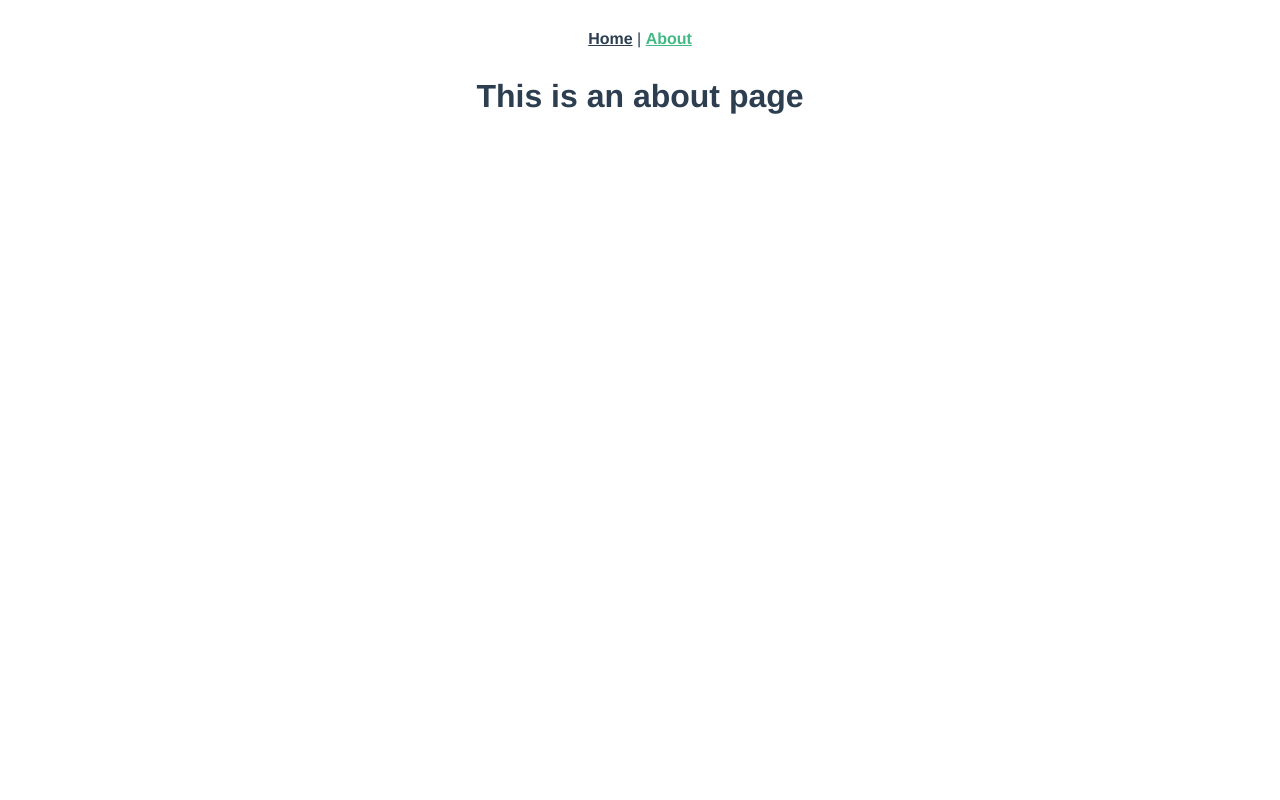
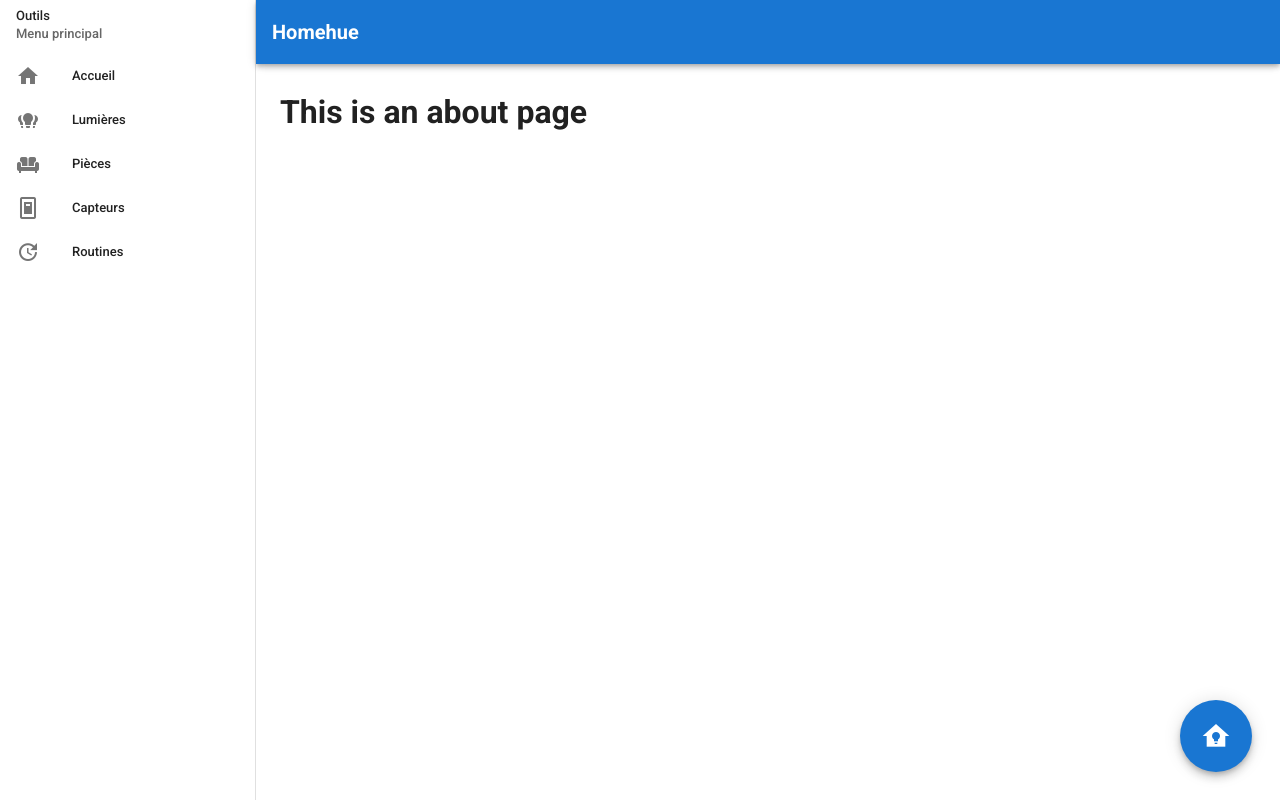
Before and after one commit to Ibi-A/homehue-frontend, a Vue app: page /about in a window 1280 px wide. Built offline with nearby package versions, Linux system fonts and the light colour scheme.

Commit message:
installed Vuetify + started to set the global layout

```diff
--- a/package.json
+++ b/package.json
@@ -23,7 +23,10 @@
     "babel-eslint": "^10.1.0",
     "eslint": "^6.7.2",
     "eslint-plugin-vue": "^6.2.2",
+    "sass": "^1.19.0",
+    "sass-loader": "^8.0.0",
     "vue-cli-plugin-vuetify": "~2.0.5",
-    "vue-template-compiler": "^2.6.11"
+    "vue-template-compiler": "^2.6.11",
+    "vuetify-loader": "^1.3.0"
   }
 }
--- a/public/index.html
+++ b/public/index.html
@@ -5,8 +5,9 @@
     <meta http-equiv="X-UA-Compatible" content="IE=edge">
     <meta name="viewport" content="width=device-width,initial-scale=1.0">
     <link rel="icon" href="<%= BASE_URL %>favicon.ico">
-    <link href='https://fonts.googleapis.com/css?family=Roboto:100,300,400,500,700,900|Material+Icons' rel="stylesheet">
     <title><%= htmlWebpackPlugin.options.title %></title>
+    <link rel="stylesheet" href="https://fonts.googleapis.com/css?family=Roboto:100,300,400,500,700,900">
+    <link rel="stylesheet" href="https://cdn.jsdelivr.net/npm/@mdi/font@latest/css/materialdesignicons.min.css">
   </head>
   <body>
     <noscript>
--- a/src/App.vue
+++ b/src/App.vue
@@ -1,32 +1,89 @@
 <template>
-  <div id="app">
-    <div id="nav">
-      <router-link to="/">Home</router-link> |
-      <router-link to="/about">About</router-link>
-    </div>
-    <router-view/>
-  </div>
+  <v-app>
+    <v-app-bar app color="primary" dark>
+      <v-toolbar-title>
+        <strong>Homehue</strong>
+      </v-toolbar-title>
+    </v-app-bar>
+
+    <v-content>
+      <router-view class='pa-6'/>
+    </v-content>
+
+    <v-navigation-drawer app absolute>
+      <v-list dense nav class="py-0">
+        <v-list-item>
+          <v-list-item-content>
+            <v-list-item-title>Outils</v-list-item-title>
+            <v-list-item-subtitle>Menu principal</v-list-item-subtitle>
+            <v-divider></v-divider>
+          </v-list-item-content>
+        </v-list-item>
+
+        <v-list-item link>
+          <v-list-item-icon>
+            <v-icon>mdi-home</v-icon>
+          </v-list-item-icon>
+
+          <v-list-item-content>
+            <v-list-item-title>Accueil</v-list-item-title>
+          </v-list-item-content>
+        </v-list-item>
+
+        <v-list-item link>
+          <v-list-item-icon>
+            <v-icon>mdi-lightbulb-group</v-icon>
+          </v-list-item-icon>
+
+          <v-list-item-content>
+            <v-list-item-title>Lumières</v-list-item-title>
+          </v-list-item-content>
+        </v-list-item>
+
+        <v-list-item link>
+          <v-list-item-icon>
+            <v-icon>mdi-sofa</v-icon>
+          </v-list-item-icon>
+
+          <v-list-item-content>
+            <v-list-item-title>Pièces</v-list-item-title>
+          </v-list-item-content>
+        </v-list-item>
+
+        <v-list-item link>
+          <v-list-item-icon>
+            <v-icon>mdi-light-switch</v-icon>
+          </v-list-item-icon>
+
+          <v-list-item-content>
+            <v-list-item-title>Capteurs</v-list-item-title>
+          </v-list-item-content>
+        </v-list-item>
+
+        <v-list-item link>
+          <v-list-item-icon>
+            <v-icon>mdi-update</v-icon>
+          </v-list-item-icon>
+
+          <v-list-item-content>
+            <v-list-item-title>Routines</v-list-item-title>
+          </v-list-item-content>
+        </v-list-item>
+      </v-list>
+    </v-navigation-drawer>
+
+    <v-btn color="primary" class='ma-3' dark x-large fixed bottom right fab>
+      <v-icon>mdi-home-lightbulb</v-icon>
+    </v-btn>
+  </v-app>
 </template>
 
-<style>
-#app {
-  font-family: Avenir, Helvetica, Arial, sans-serif;
-  -webkit-font-smoothing: antialiased;
-  -moz-osx-font-smoothing: grayscale;
-  text-align: center;
-  color: #2c3e50;
-}
+<script>
+export default {
+  name: "App",
 
-#nav {
-  padding: 30px;
-}
+  components: {},
 
-#nav a {
-  font-weight: bold;
-  color: #2c3e50;
-}
-
-#nav a.router-link-exact-active {
-  color: #42b983;
-}
-</style>
+  data: () => ({})
+};
+</script>
--- a/src/components/HelloWorld.vue
+++ /dev/null
@@ -1,60 +0,0 @@
-<template>
-  <div class="hello">
-    <h1>{{ msg }}</h1>
-    <p>
-      For a guide and recipes on how to configure / customize this project,<br>
-      check out the
-      <a href="https://cli.vuejs.org" target="_blank" rel="noopener">vue-cli documentation</a>.
-    </p>
-    <h3>Installed CLI Plugins</h3>
-    <ul>
-      <li><a href="https://github.com/vuejs/vue-cli/tree/dev/packages/%40vue/cli-plugin-babel" target="_blank" rel="noopener">babel</a></li>
-      <li><a href="https://github.com/vuejs/vue-cli/tree/dev/packages/%40vue/cli-plugin-router" target="_blank" rel="noopener">router</a></li>
-      <li><a href="https://github.com/vuejs/vue-cli/tree/dev/packages/%40vue/cli-plugin-vuex" target="_blank" rel="noopener">vuex</a></li>
-      <li><a href="https://github.com/vuejs/vue-cli/tree/dev/packages/%40vue/cli-plugin-eslint" target="_blank" rel="noopener">eslint</a></li>
-    </ul>
-    <h3>Essential Links</h3>
-    <ul>
-      <li><a href="https://vuejs.org" target="_blank" rel="noopener">Core Docs</a></li>
-      <li><a href="https://forum.vuejs.org" target="_blank" rel="noopener">Forum</a></li>
-      <li><a href="https://chat.vuejs.org" target="_blank" rel="noopener">Community Chat</a></li>
-      <li><a href="https://twitter.com/vuejs" target="_blank" rel="noopener">Twitter</a></li>
-      <li><a href="https://news.vuejs.org" target="_blank" rel="noopener">News</a></li>
-    </ul>
-    <h3>Ecosystem</h3>
-    <ul>
-      <li><a href="https://router.vuejs.org" target="_blank" rel="noopener">vue-router</a></li>
-      <li><a href="https://vuex.vuejs.org" target="_blank" rel="noopener">vuex</a></li>
-      <li><a href="https://github.com/vuejs/vue-devtools#vue-devtools" target="_blank" rel="noopener">vue-devtools</a></li>
-      <li><a href="https://vue-loader.vuejs.org" target="_blank" rel="noopener">vue-loader</a></li>
-      <li><a href="https://github.com/vuejs/awesome-vue" target="_blank" rel="noopener">awesome-vue</a></li>
-    </ul>
-  </div>
-</template>
-
-<script>
-export default {
-  name: 'HelloWorld',
-  props: {
-    msg: String
-  }
-}
-</script>
-
-<!-- Add "scoped" attribute to limit CSS to this component only -->
-<style scoped>
-h3 {
-  margin: 40px 0 0;
-}
-ul {
-  list-style-type: none;
-  padding: 0;
-}
-li {
-  display: inline-block;
-  margin: 0 10px;
-}
-a {
-  color: #42b983;
-}
-</style>
--- a/src/main.js
+++ b/src/main.js
@@ -4,6 +4,7 @@ import App from './App.vue'
 import router from './router'
 import store from './store'
 import 'vuetify/dist/vuetify.min.css'
+import vuetify from './plugins/vuetify';
 
 Vue.use(Vuetify)
 
@@ -12,5 +13,6 @@ Vue.config.productionTip = false
 new Vue({
   router,
   store,
+  vuetify,
   render: h => h(App)
 }).$mount('#app')
--- /dev/null
+++ b/src/plugins/vuetify.js
@@ -0,0 +1,10 @@
+import Vue from 'vue';
+import Vuetify from 'vuetify/lib';
+
+Vue.use(Vuetify);
+
+export default new Vuetify({
+    theme: {
+        dark: false
+    }
+});
--- a/src/views/Home.vue
+++ b/src/views/Home.vue
@@ -1,18 +1,16 @@
 <template>
   <div class="home">
-    <img alt="Vue logo" src="../assets/logo.png">
-    <HelloWorld msg="Welcome to Your Vue.js App"/>
   </div>
 </template>
 
 <script>
 // @ is an alias to /src
-import HelloWorld from '@/components/HelloWorld.vue'
+
 
 export default {
   name: 'Home',
   components: {
-    HelloWorld
+
   }
 }
 </script>
--- /dev/null
+++ b/vue.config.js
@@ -0,0 +1,5 @@
+module.exports = {
+  "transpileDependencies": [
+    "vuetify"
+  ]
+}
```
Also changed, not shown: src/assets/logo.svg (added), 1 other file (tests, documents, lock files or other folders).
